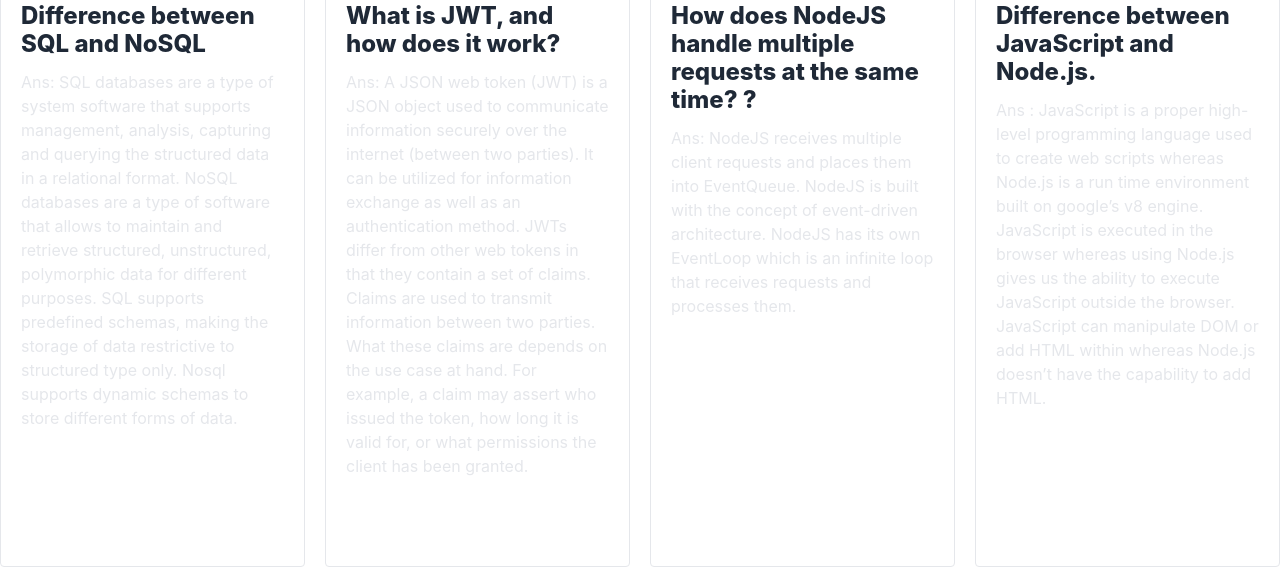
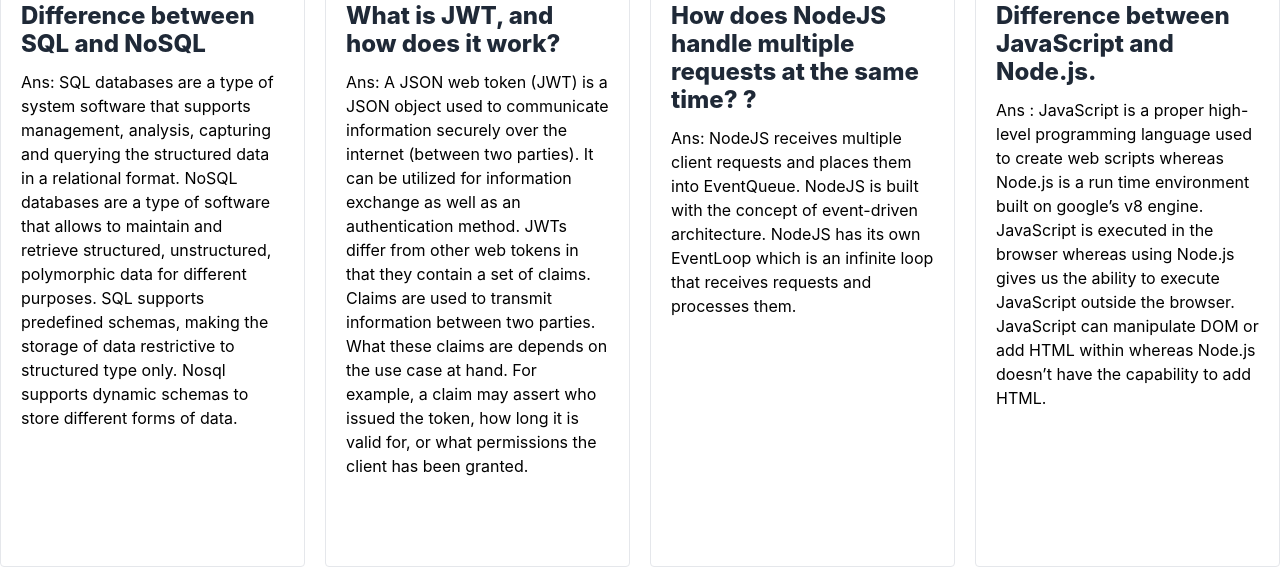
Before and after one commit to nazmuldeep/travel-service-client--site, a React (Create React App) app: page /blog in a window 1280 px wide. Shown: the part 199-767 px from the top of the page. Built offline with nearby package versions, Linux system fonts and the light colour scheme; no server answers; sample sign-in values are in the browser's storage.

Commit message:
updated UI design

```diff
--- a/src/Pages/Blog/Blog.js
+++ b/src/Pages/Blog/Blog.js
@@ -17,7 +17,7 @@
                     >
                         Difference between SQL and NoSQL
                     </a>
-                    <p className="max-w-xs  mb-2 text-gray-200">
+                    <p className="max-w-xs  mb-2 text-black">
                         Ans: SQL databases are a type of system software that supports management, analysis, capturing and querying the structured data in a relational format. NoSQL databases are a type of software that allows to maintain and retrieve structured, unstructured, polymorphic data for different purposes.
                         SQL supports predefined schemas, making the storage of data restrictive to structured type only.	Nosql supports dynamic schemas to store different forms of data.
 
@@ -34,7 +34,7 @@
                     >
                         What is JWT, and how does it work?
                     </a>
-                    <p className="max-w-xs mx-auto mb-2 text-gray-200">
+                    <p className="max-w-xs mx-auto mb-2 text-black">
                         Ans: A JSON web token (JWT) is a JSON object used to communicate information securely over the internet (between two parties). It can be utilized for information exchange as well as an authentication method.
                         JWTs differ from other web tokens in that they contain a set of claims. Claims are used to transmit information between two parties. What these claims are depends on the use case at hand. For example, a claim may assert who issued the token, how long it is valid for, or what permissions the client has been granted.
 
@@ -54,7 +54,7 @@
 
                         ?
                     </a>
-                    <p className="max-w-xs mx-auto mb-2 text-gray-200">
+                    <p className="max-w-xs mx-auto mb-2 text-black">
                         Ans: NodeJS receives multiple client requests and places them into EventQueue. NodeJS is built with the concept of event-driven architecture. NodeJS has its own EventLoop which is an infinite loop that receives requests and processes them.
 
                     </p>
@@ -70,7 +70,7 @@
                     >
                         Difference between JavaScript and Node.js.
                     </a>
-                    <p className="max-w-xs mx-auto mb-2 text-gray-200">
+                    <p className="max-w-xs mx-auto mb-2 text-black">
                         Ans : JavaScript is a proper high-level programming language used to create web scripts whereas Node.js is a run time environment built on google’s v8 engine.
 
                         JavaScript is executed in the browser whereas using Node.js gives us the ability to execute JavaScript outside the browser.
--- a/src/Pages/Home/Banner/BannerItems.css
+++ b/src/Pages/Home/Banner/BannerItems.css
@@ -6,5 +6,5 @@
     width: 100%;
     height: 100%;
     display: inline-block;
-    background: linear-gradient(90deg, #111111 0%, rgba(26, 25, 25, 0) 100%);
+    background: linear-gradient(90deg, #111111 0%, rgba(230, 221, 221, 0) 100%);
 }
--- a/src/Pages/Home/Gallery/SingleGallary.js
+++ b/src/Pages/Home/Gallery/SingleGallary.js
@@ -3,7 +3,7 @@
 
 const SingleGallary = ({ hReview }) => {
     const { date, userphotoURL, currentReview } = hReview
-    const { review } = currentReview
+    // const { review } = currentReview
     return (
         <div className='pic'>
             <div className="container flex flex-col w-full max-w-lg p-6 mx-auto divide-y rounded-md divide-gray-700 dark:bg-gray-900 dark:text-gray-100">
@@ -27,7 +27,7 @@
 
                 </div>
                 <div className="p-4 space-y-2 text-sm dark:text-gray-400">
-                    <p>{review}</p>
+                    <p>{currentReview?.review}</p>
                 </div>
             </div>
         </div>
--- a/src/Pages/Services/Services.js
+++ b/src/Pages/Services/Services.js
@@ -14,7 +14,7 @@
             .then(data => setservicesData(data))
     }, [])
     const current = new Date();
-    const date = `${current.getDate()}${current.getMonth() + 1}${current.getFullYear()}`
+    // const date = `${current.getDate()}${current.getMonth() + 1}${current.getFullYear()}`
     return (<
         div>
         <Banner></Banner>
@@ -24,7 +24,7 @@
             }
         </div>
         <div className='text-center my-20'>
-            <p>{date}</p>
+            {/* <p>{date}</p> */}
             <button className='btn btn-info'><Link to={'/addservice'}>Add Service</Link></button>
         </div>
     </div>
--- a/src/Router/Router/Router.js
+++ b/src/Router/Router/Router.js
@@ -57,7 +57,7 @@
             {
                 path: '/update/:id',
                 element: <ReviewUpdate></ReviewUpdate>,
-                loader: ({ params }) => fetch(`https://travel-services-server-site.vercel.app/${params.id}`)
+                loader: ({ params }) => fetch(`https://travel-services-server-site.vercel.app/update/${params.id}`)
             },
             {
                 path: '/myreviews',
@@ -67,12 +67,7 @@
                 path: '/singleService/:id',
                 loader: async ({ params }) => fetch(`https://travel-services-server-site.vercel.app/services/${params.id}`),
                 element: <SingleService></SingleService>
-            },
-            {
-                path: '/update/:id',
-                element: <PrivetRout><ReviewUpdate></ReviewUpdate></PrivetRout>,
-                loader: ({ params }) => fetch(`https://travel-services-server-site.vercel.app/update/${params.id}`)
-            },
+            }
         ]
     }
 ])
--- a/src/User/ReviewUpdate.js
+++ b/src/User/ReviewUpdate.js
@@ -22,7 +22,7 @@
     const handleSubmit = event => {
 
         event.preventDefault()
-        fetch(`https://travel-services-server-site.vercel.app/${updateReview._id}`, {
+        fetch(`https://travel-services-server-site.vercel.app/update/${updateReview._id}`, {
             method: 'PUT',
             headers: {
                 'content-type': 'application/json'
```
